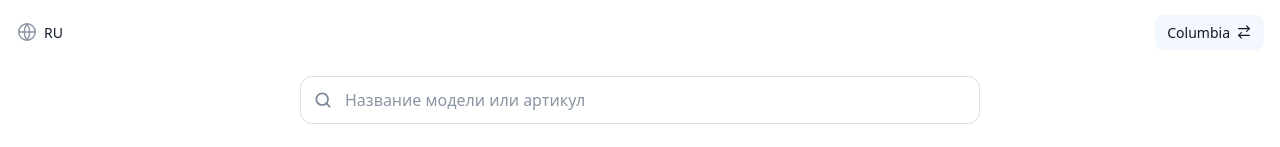
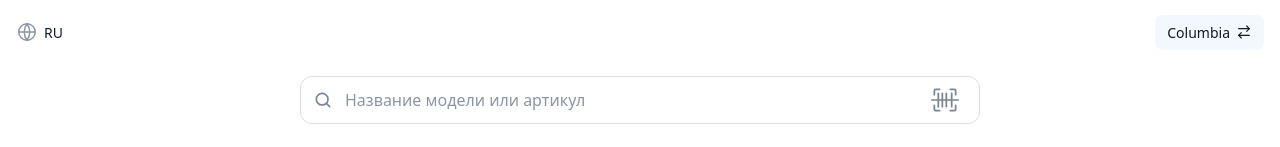
Before and after one commit to DianaGalter/check-price, a React (Vite) app: page / in a window 1280 px wide. Shown: the top 147 px of the page. Built offline with nearby package versions, Linux system fonts and the light colour scheme.

Commit message:
add barcode scanner icon and implementation to the search bar

```diff
--- a/src/App.tsx
+++ b/src/App.tsx
@@ -17,6 +17,7 @@ import { ProductDetails } from "./widgets/product-details";
 
 import styles from "./App.module.scss";
 import type { Store } from "./shared/lib/getProductPrice";
+import { BarcodeScanner } from "./features/barcode-scanner";
 
 function App() {
   const [searchQuery, setSearchQuery] = useState("");
@@ -34,6 +35,13 @@ function App() {
   useEffect(() => {
     localStorage.setItem("selectedStore", store);
   }, [store]);
+
+  const [isScannerOpen, setIsScannerOpen] = useState(false);
+
+  const handleScan = (value: string) => {
+    setSearchQuery(value);
+    setIsScannerOpen(false);
+  };
 
   const debouncedSearchQuery = useDebounce(searchQuery, 300);
 
@@ -53,7 +61,15 @@ function App() {
           onChange={setSearchQuery}
           placeholder={t.search.placeholder}
           ariaLabel={t.search.ariaLabel}
+          onScanClick={() => setIsScannerOpen(true)}
         />
+
+        {isScannerOpen && (
+          <BarcodeScanner
+            onScan={handleScan}
+            onClose={() => setIsScannerOpen(false)}
+          />
+        )}
 
         {hasSearchQuery && productsCount > 0 && (
           <p className={styles.resultsCount}>
--- a/src/features/product-search/search-input/SearchInput.module.scss
+++ b/src/features/product-search/search-input/SearchInput.module.scss
@@ -3,6 +3,8 @@
   grid-template-columns: 24px 1fr;
   align-items: center;
   gap: 8px;
+
+  position: relative;
 
   width: 100%;
   min-height: 48px;
@@ -35,6 +37,7 @@
 .input {
   min-width: 0;
   padding: 0;
+  padding-right: 48px;
 
   border: 0;
   outline: 0;
@@ -49,6 +52,17 @@
 
 .input::-webkit-search-cancel-button {
   display: none;
+}
+
+.scanButton {
+  position: absolute;
+  top: 50%;
+  right: 12px;
+  transform: translateY(-50%);
+}
+
+.scanIcon {
+  color: #7a8494;
 }
 
 .clearButton {
--- a/src/features/product-search/search-input/SearchInput.tsx
+++ b/src/features/product-search/search-input/SearchInput.tsx
@@ -4,6 +4,7 @@ interface SearchInputProps {
   onChange: (value: string) => void;
   placeholder: string;
   ariaLabel: string;
+  onScanClick: () => void;
 }
 
 export const SearchInput = ({
@@ -11,6 +12,7 @@ export const SearchInput = ({
   onChange,
   placeholder,
   ariaLabel,
+  onScanClick,
 }: SearchInputProps) => {
   return (
     <search className={styles.search}>
@@ -29,6 +31,45 @@ export const SearchInput = ({
         onChange={(event) => onChange(event.target.value)}
       />
 
+      {!value && (
+        <button
+          type="button"
+          className={styles.scanButton}
+          onClick={onScanClick}
+          aria-label="Сканировать штрихкод"
+        >
+          <svg
+            className={styles.scanIcon}
+            width="32"
+            height="32"
+            viewBox="0 0 24 24"
+            fill="none"
+            xmlns="http://www.w3.org/2000/svg"
+            aria-hidden="true"
+          >
+            <path
+              d="M4 8V5a1 1 0 0 1 1-1h3M16 4h3a1 1 0 0 1 1 1v3M20 16v3a1 1 0 0 1-1 1h-3M8 20H5a1 1 0 0 1-1-1v-3"
+              stroke="currentColor"
+              strokeWidth="1.3"
+              strokeLinecap="round"
+            />
+            <path
+              d="M7 7v10M10 7v10M13 7v10M17 7v10"
+              stroke="currentColor"
+              strokeWidth="1.3"
+              strokeLinecap="round"
+            />
+
+            <path
+              d="M2 12h20"
+              stroke="currentColor"
+              strokeWidth="1.1"
+              strokeLinecap="round"
+            />
+          </svg>
+        </button>
+      )}
+
       {value && (
         <button
           className={styles.clearButton}
```
